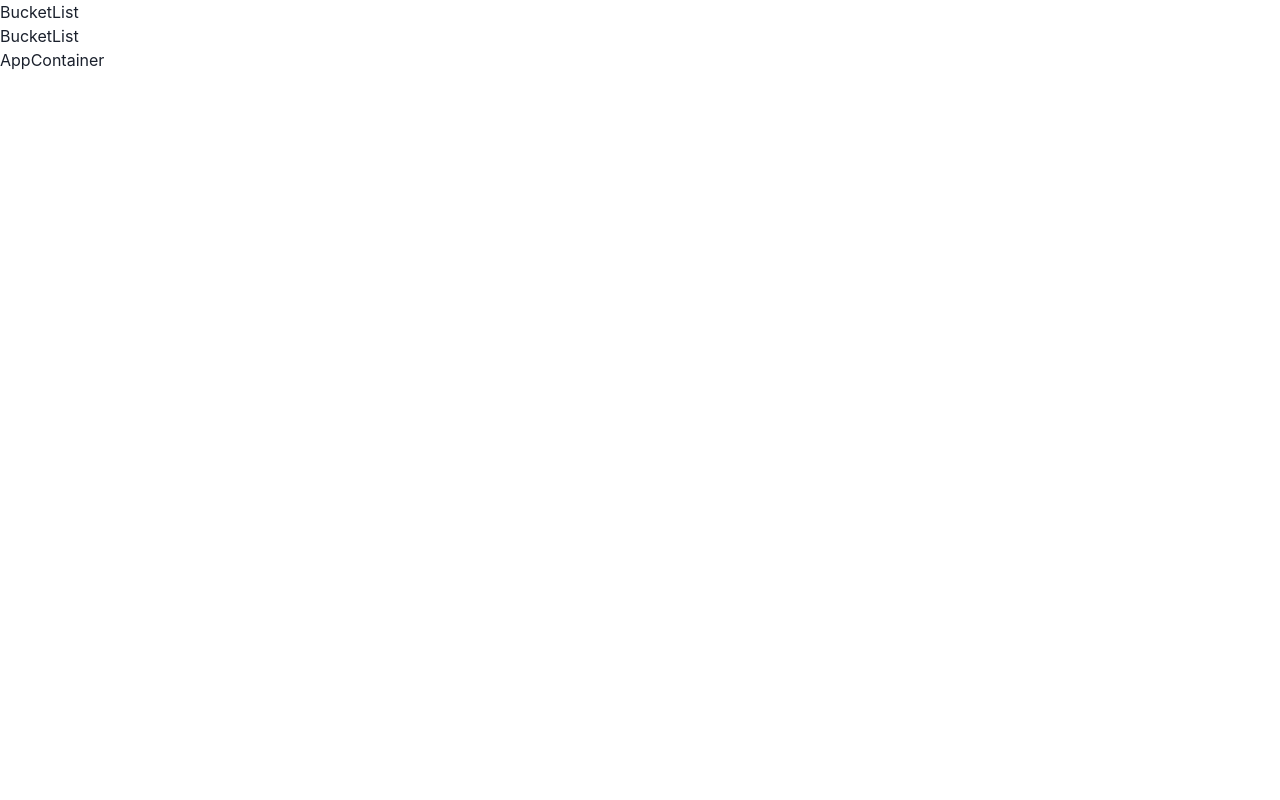
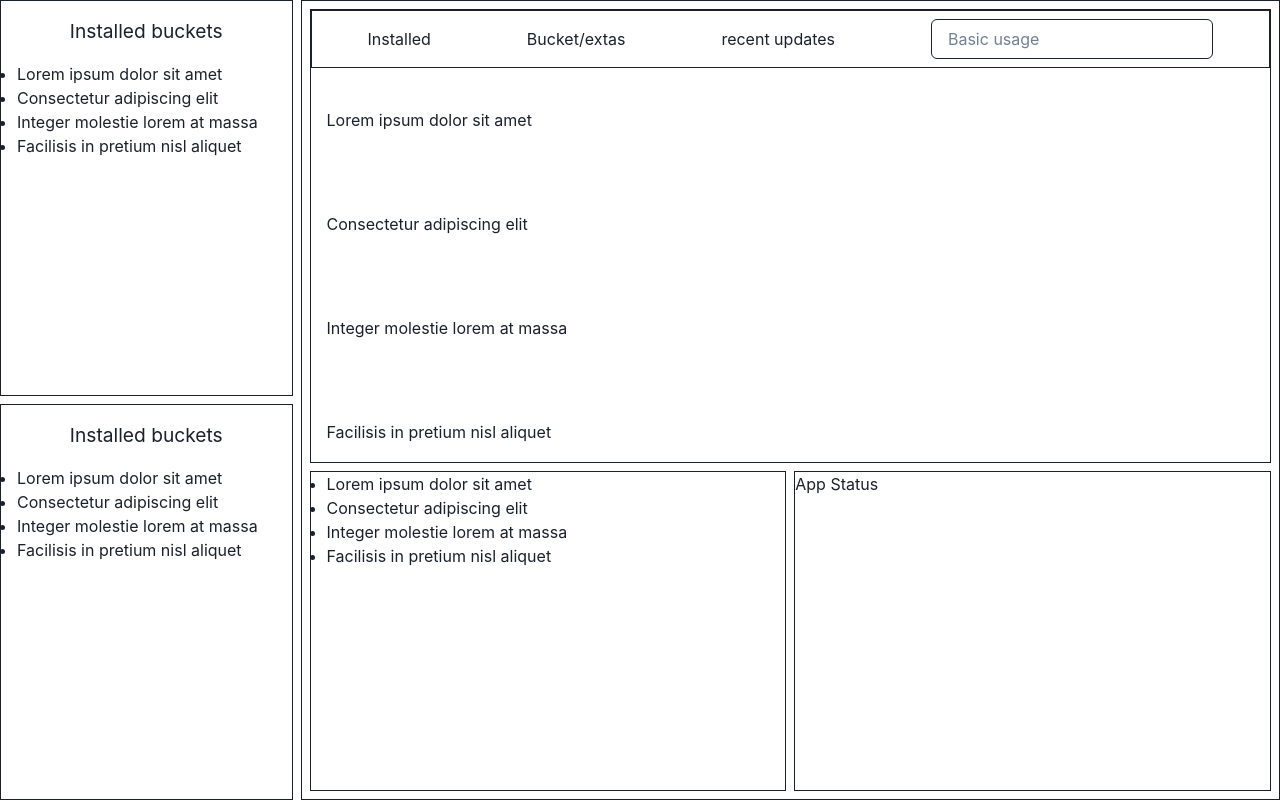
Before and after one commit to OzakIOne/scoop-gui, a React (Vite) app in the folder packages/web/: page / in a window 1280 px wide. Built offline with nearby package versions, Linux system fonts and the light colour scheme.

Commit message:
feat: chakra mockup

```diff
--- a/packages/web/src/Components/App/App.tsx
+++ b/packages/web/src/Components/App/App.tsx
@@ -1,11 +1,11 @@
-import { Box } from '@chakra-ui/react';
+import { Flex } from '@chakra-ui/react';
 
 import { AppContainer } from '../AppContainer/AppContainer';
 import { BucketWrapper } from '../BucketWrapper/BucketsWrapper';
 
 export const App = (): React.ReactElement => (
-  <Box>
+  <Flex h={'100vh'} direction={'row'} gap="0.5rem">
     <BucketWrapper></BucketWrapper>
     <AppContainer></AppContainer>
-  </Box>
+  </Flex>
 );
--- a/packages/web/src/Components/AppContainer/AppContainer.tsx
+++ b/packages/web/src/Components/AppContainer/AppContainer.tsx
@@ -1 +1,15 @@
-export const AppContainer = (): React.ReactElement => <div>AppContainer</div>;
+import { Flex } from '@chakra-ui/react';
+
+import { AppInfo } from '../AppInfo/AppInfo';
+import { AppList } from '../AppList/AppList';
+import { AppStatus } from '../AppStatus/AppStatus';
+
+export const AppContainer = (): React.ReactElement => (
+  <Flex w={'100%'} border="1px" flexDirection={'column'} p={'2'} gap="2">
+    <AppList></AppList>
+    <Flex h={'80'} gap="2">
+      <AppInfo></AppInfo>
+      <AppStatus></AppStatus>
+    </Flex>
+  </Flex>
+);
--- /dev/null
+++ b/packages/web/src/Components/AppFilter/AppFilter.tsx
@@ -0,0 +1,10 @@
+import { Flex, Input, Text } from '@chakra-ui/react';
+
+export const AppFilter = (): React.ReactElement => (
+  <Flex justifyContent={'space-around'} alignItems="center" p="2" border={'1px'}>
+    <Text>Installed</Text>
+    <Text>Bucket/extas</Text>
+    <Text>recent updates</Text>
+    <Input placeholder="Basic usage" w={'auto'} />
+  </Flex>
+);
--- a/packages/web/src/Components/AppInfo/AppInfo.tsx
+++ b/packages/web/src/Components/AppInfo/AppInfo.tsx
@@ -1 +1,12 @@
-export const AppInfo = (): React.ReactElement => <div>AppInfo</div>;
+import { Box, ListItem, UnorderedList } from '@chakra-ui/react';
+
+export const AppInfo = (): React.ReactElement => (
+  <Box flex={'1'} border={'1px'}>
+    <UnorderedList>
+      <ListItem>Lorem ipsum dolor sit amet</ListItem>
+      <ListItem>Consectetur adipiscing elit</ListItem>
+      <ListItem>Integer molestie lorem at massa</ListItem>
+      <ListItem>Facilisis in pretium nisl aliquet</ListItem>
+    </UnorderedList>
+  </Box>
+);
--- a/packages/web/src/Components/AppList/AppList.tsx
+++ b/packages/web/src/Components/AppList/AppList.tsx
@@ -1 +1,19 @@
-export const AppList = (): React.ReactElement => <div>AppList</div>;
+import { Flex, ListItem, UnorderedList } from '@chakra-ui/react';
+
+import { AppFilter } from '../AppFilter/AppFilter';
+
+export const AppList = (): React.ReactElement => (
+  <Flex flex={'1'} border={'1px'} direction="column" minH={'0'}>
+    <AppFilter></AppFilter>
+    <UnorderedList overflowY={'auto'}>
+      <ListItem py="10">Lorem ipsum dolor sit amet</ListItem>
+      <ListItem py="10">Consectetur adipiscing elit</ListItem>
+      <ListItem py="10">Integer molestie lorem at massa</ListItem>
+      <ListItem py="10">Facilisis in pretium nisl aliquet</ListItem>
+      <ListItem py="10">Lorem ipsum dolor sit amet</ListItem>
+      <ListItem py="10">Consectetur adipiscing elit</ListItem>
+      <ListItem py="10">Integer molestie lorem at massa</ListItem>
+      <ListItem py="10">Facilisis in pretium nisl aliquet</ListItem>
+    </UnorderedList>
+  </Flex>
+);
--- a/packages/web/src/Components/AppStatus/AppStatus.tsx
+++ b/packages/web/src/Components/AppStatus/AppStatus.tsx
@@ -1 +1,7 @@
-export const AppStatus = (): React.ReactElement => <div>AppStatus</div>;
+import { Box } from '@chakra-ui/react';
+
+export const AppStatus = (): React.ReactElement => (
+  <Box flex={'1'} border={'1px'}>
+    App Status
+  </Box>
+);
--- a/packages/web/src/Components/BucketList/BucketList.tsx
+++ b/packages/web/src/Components/BucketList/BucketList.tsx
@@ -1,3 +1,15 @@
-import { Box } from '@chakra-ui/react';
+import { Box, ListItem, Text, UnorderedList } from '@chakra-ui/react';
 
-export const BucketList = (): React.ReactElement => <Box>BucketList</Box>;
+export const BucketList = (): React.ReactElement => (
+  <Box flex={'1'} border="1px">
+    <Text fontSize={'larger'} align="center" py="4">
+      Installed buckets
+    </Text>
+    <UnorderedList>
+      <ListItem>Lorem ipsum dolor sit amet</ListItem>
+      <ListItem>Consectetur adipiscing elit</ListItem>
+      <ListItem>Integer molestie lorem at massa</ListItem>
+      <ListItem>Facilisis in pretium nisl aliquet</ListItem>
+    </UnorderedList>
+  </Box>
+);
--- a/packages/web/src/Components/BucketWrapper/BucketsWrapper.tsx
+++ b/packages/web/src/Components/BucketWrapper/BucketsWrapper.tsx
@@ -1,10 +1,10 @@
-import { Box } from '@chakra-ui/react';
+import { Flex } from '@chakra-ui/react';
 
 import { BucketList } from '../BucketList/BucketList';
 
 export const BucketWrapper = (): React.ReactElement => (
-  <Box>
+  <Flex direction={'column'} gap="2" w={'96'}>
     <BucketList></BucketList>
     <BucketList></BucketList>
-  </Box>
+  </Flex>
 );
--- a/packages/web/tsconfig.json
+++ b/packages/web/tsconfig.json
@@ -16,7 +16,6 @@
     "module": "ESNext",
     "moduleResolution": "Node",
     "resolveJsonModule": true,
-    "isolatedModules": true,
     "noEmit": true,
     "jsx": "react-jsx"
   },
@@ -27,5 +26,6 @@
     {
       "path": "./tsconfig.node.json"
     }
-  ]
+  ],
+  "extends": "../../tsconfig.base.json"
 }
```
Also changed, not shown: packages/web/.eslintrc.yaml.
